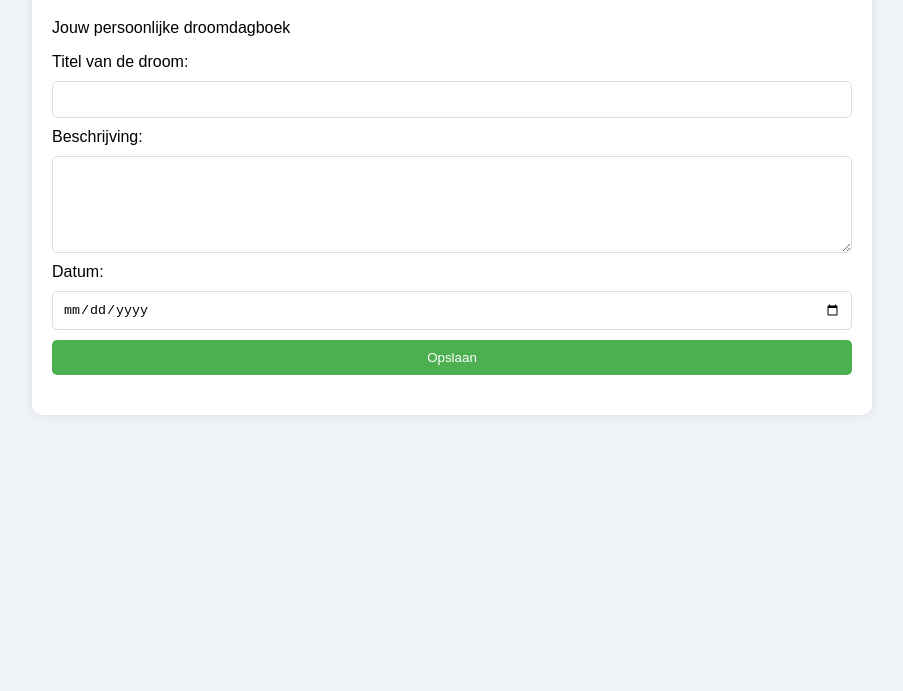
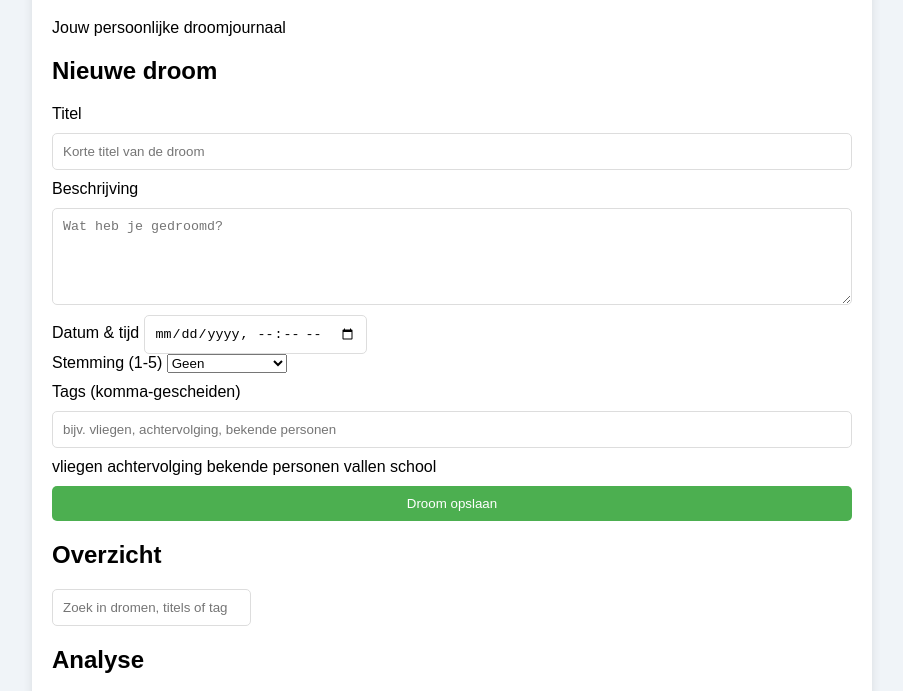
Before and after one commit to bartvdpoel24-boop/DroomMe, a plain HTML site: page index.html in a window 1280 px wide. Shown: the part 101-792 px from the top of the page, without its empty margins (188-1091 px from the left). Drawn offline with Linux system fonts and the light colour scheme.

Commit message:
Upgrade index.html with full dream journal UI (NL)

```diff
--- a/index.html
+++ b/index.html
@@ -3,23 +3,74 @@
 <head>
     <meta charset="UTF-8">
     <meta name="viewport" content="width=device-width, initial-scale=1.0">
-    <title>DroomMe</title>
+    <title>DroomMe - Droomjournaal</title>
     <link rel="stylesheet" href="style.css">
 </head>
 <body>
     <div class="container">
-        <h1>DroomMe</h1>
-        <p>Jouw persoonlijke droomdagboek</p>
-        <form id="dreamForm">
-            <label for="dreamTitle">Titel van de droom:</label>
-            <input type="text" id="dreamTitle" required>
-            <label for="dreamContent">Beschrijving:</label>
-            <textarea id="dreamContent" rows="5" required></textarea>
-            <label for="dreamDate">Datum:</label>
-            <input type="date" id="dreamDate" required>
-            <button type="submit">Opslaan</button>
-        </form>
-        <div id="dreamsList"></div>
+        <header>
+            <h1>DroomMe</h1>
+            <p>Jouw persoonlijke droomjournaal</p>
+        </header>
+
+        <section class="form-section">
+            <h2>Nieuwe droom</h2>
+            <form id="dreamForm">
+                <label for="dreamTitle">Titel</label>
+                <input type="text" id="dreamTitle" placeholder="Korte titel van de droom" required>
+
+                <label for="dreamContent">Beschrijving</label>
+                <textarea id="dreamContent" rows="5" placeholder="Wat heb je gedroomd?" required></textarea>
+
+                <div class="row">
+                    <div>
+                        <label for="dreamDatetime">Datum & tijd</label>
+                        <input type="datetime-local" id="dreamDatetime" required>
+                    </div>
+                    <div>
+                        <label for="dreamMood">Stemming (1-5)</label>
+                        <select id="dreamMood">
+                            <option value="">Geen</option>
+                            <option value="1">1 - Heel negatief</option>
+                            <option value="2">2 - Negatief</option>
+                            <option value="3">3 - Neutraal</option>
+                            <option value="4">4 - Positief</option>
+                            <option value="5">5 - Heel positief</option>
+                        </select>
+                    </div>
+                </div>
+
+                <label for="dreamTags">Tags (komma-gescheiden)</label>
+                <input type="text" id="dreamTags" placeholder="bijv. vliegen, achtervolging, bekende personen">
+                <div class="tag-suggestions">
+                    <span data-tag="vliegen">vliegen</span>
+                    <span data-tag="achtervolging">achtervolging</span>
+                    <span data-tag="bekende personen">bekende personen</span>
+                    <span data-tag="vallen">vallen</span>
+                    <span data-tag="school">school</span>
+                </div>
+
+                <button type="submit">Droom opslaan</button>
+            </form>
+        </section>
+
+        <section class="search-section">
+            <h2>Overzicht</h2>
+            <input type="search" id="searchInput" placeholder="Zoek in dromen, titels of tags...">
+            <div id="dreamsList"></div>
+        </section>
+
+        <section class="analysis-section">
+            <h2>Analyse</h2>
+            <button id="analyzeBtn" type="button">Analyseer dromen</button>
+            <div id="analysisResult"></div>
+        </section>
+
+        <section class="reminder-section">
+            <h2>Ochtendherinnering</h2>
+            <button id="notifyBtn" type="button">Herinnering instellen (notificatie)</button>
+            <p class="hint">Staat de pagina open of is deze toegevoegd aan het beginscherm? Dan kan een notificatie verschijnen.</p>
+        </section>
     </div>
     <script src="script.js"></script>
 </body>
```
